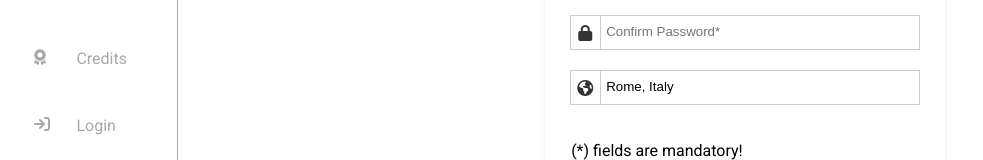
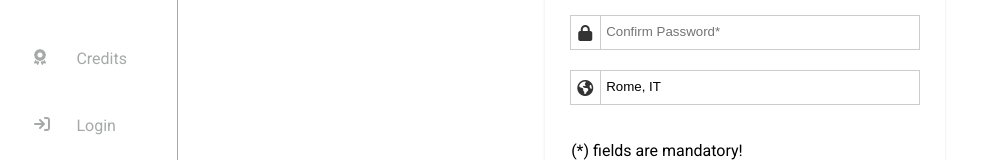
Before and after one commit to marco3724/jawapp, a Vue app: page /register in a window 1280 px wide. Shown: the part 327-487 px from the top of the page, without its empty margins (0-983 px from the left). Built offline with nearby package versions, Linux system fonts and the light colour scheme; what vue-toast-notification would draw is missing.

Commit message:
Rome, Italy to Rome, IT

```diff
--- a/src/views/RegistrationFormView.vue
+++ b/src/views/RegistrationFormView.vue
@@ -82,7 +82,7 @@ export default {
       email: '',
       password: '',
       conf_password: '',
-      fav_city: 'Rome, Italy'
+      fav_city: 'Rome, IT'
     }
   },
   methods: {
```
